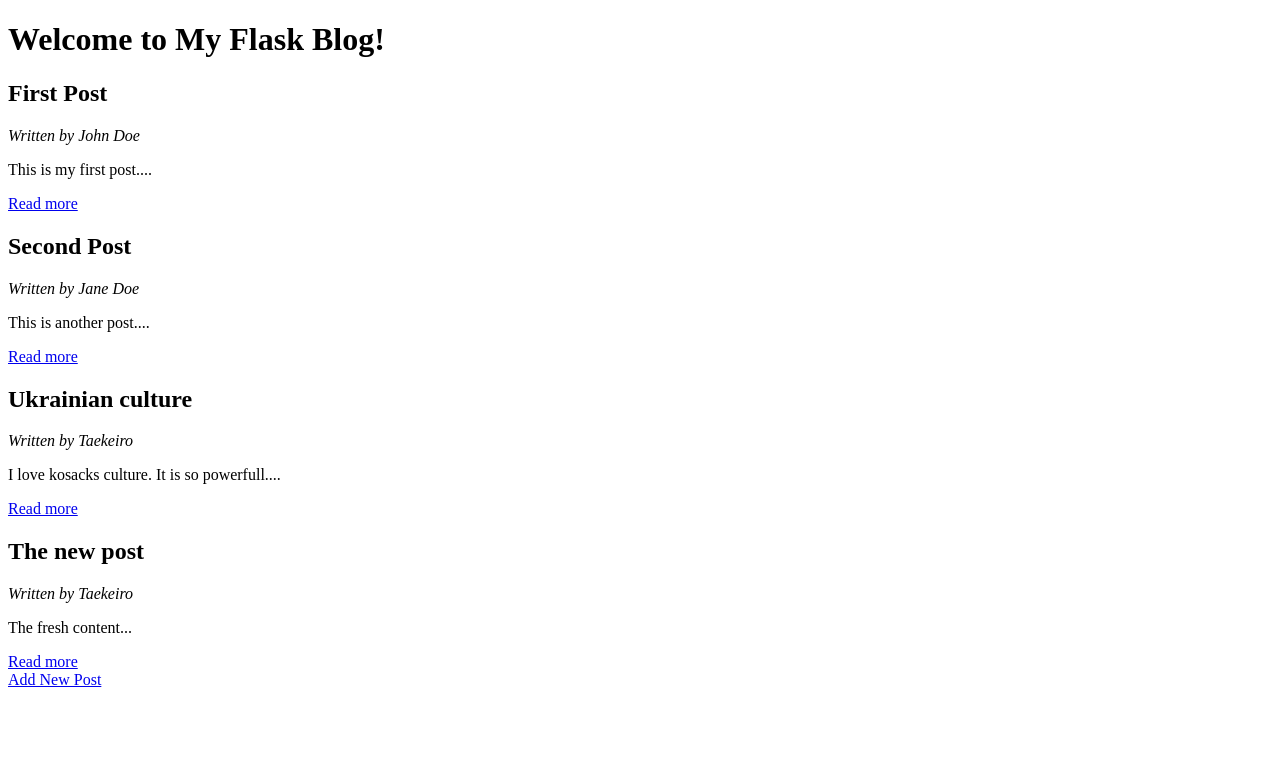
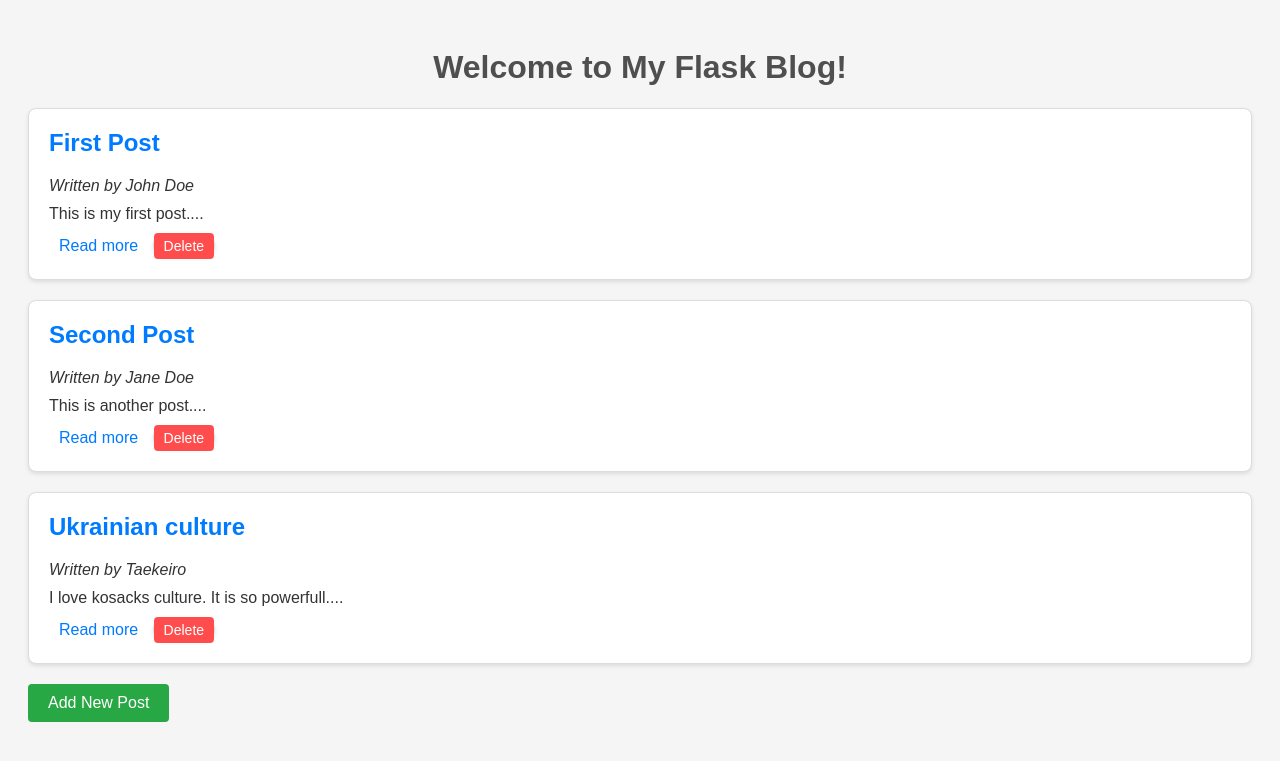
Before and after one commit to Taekeiro/MasterBlog, a Flask app: page / in a window 1280 px wide. Shown: the top 761 px of the page. Run offline with Flask 3, Linux system fonts and the light colour scheme.

Commit message:
Added Delete function, changed some styles.css for delete button and read more button

```diff
--- a/blog_posts.json
+++ b/blog_posts.json
@@ -16,11 +16,5 @@
         "author": "Taekeiro",
         "title": "Ukrainian culture",
         "content": "I love kosacks culture. It is so powerfull."
-    },
-    {
-        "id": 4,
-        "author": "Taekeiro",
-        "title": "The new post ",
-        "content": "The fresh content"
     }
 ]
--- a/static/style.css
+++ b/static/style.css
@@ -1,10 +1,45 @@
+/* General Body Styling */
+body {
+    font-family: Arial, sans-serif;
+    background-color: #F5F5F5;
+    padding: 20px;
+    color: #333;
+}
+
+/* Header Styling */
+h1 {
+    text-align: center;
+    color: #4F4F4F;
+}
+
+/* Blog Post Card */
+.post {
+    background-color: #FFF;
+    border: 1px solid #DDD;
+    padding: 20px;
+    margin-bottom: 20px;
+    border-radius: 8px;
+    box-shadow: 0px 2px 4px rgba(0, 0, 0, 0.1);
+}
+
+.post h2 {
+    margin-top: 0;
+    color: #007BFF;
+}
+
+.post p {
+    margin: 10px 0;
+}
+
+/* Form Styling */
 form {
     max-width: 600px;
     margin: 0 auto;
-    padding: 20px;
+    padding: 0px;
     background-color: #fff;
     border: 1px solid #ddd;
     border-radius: 8px;
+    box-shadow: 0px 2px 4px rgba(0, 0, 0, 0.1);
 }
 
 .form-group {
@@ -38,3 +73,49 @@ button.submit-btn {
 button.submit-btn:hover {
     background-color: #0056b3;
 }
+
+/* Delete Button */
+button.delete-btn {
+    padding: 5px 10px;
+    background-color: #ff4d4d;
+    color: #fff;
+    border: none;
+    border-radius: 4px;
+    font-size: 14px;
+    cursor: pointer;
+}
+
+button.delete-btn:hover {
+    background-color: #cc0000;
+}
+
+/* Add Post Button */
+a.add-post-button {
+    display: inline-block;
+    padding: 10px 20px;
+    background-color: #28a745;
+    color: #fff;
+    text-decoration: none;
+    border-radius: 4px;
+    font-size: 16px;
+    text-align: center;
+}
+
+a.add-post-button:hover {
+    background-color: #218838;
+}
+
+/* Link Styling */
+a {
+    color: #007BFF;
+    text-decoration: none;
+    padding-top: 10px;
+    padding-bottom: 10px;
+    padding-left: 10px;
+    padding-right: 10px;
+
+}
+
+a:hover {
+    text-decoration: underline;
+}
--- a/templates/index.html
+++ b/templates/index.html
@@ -15,6 +15,9 @@
                 <p><em>Written by {{ post.author }}</em></p>
                 <p>{{ post.content[:100] }}...</p>
                 <a href="{{ url_for('view_post', post_id=post.id) }}">Read more</a>
+                <form method="POST" action="{{ url_for('delete_post', post_id=post.id) }}" style="display: inline;">
+                    <button type="submit" class="delete-btn">Delete</button>
+                </form>
             </div>
         {% endfor %}
     {% else %}
```
